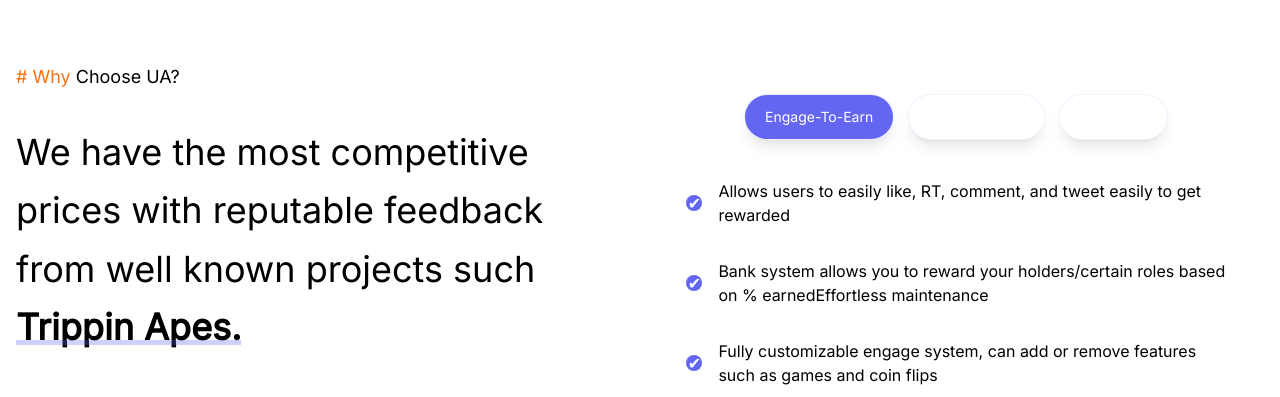
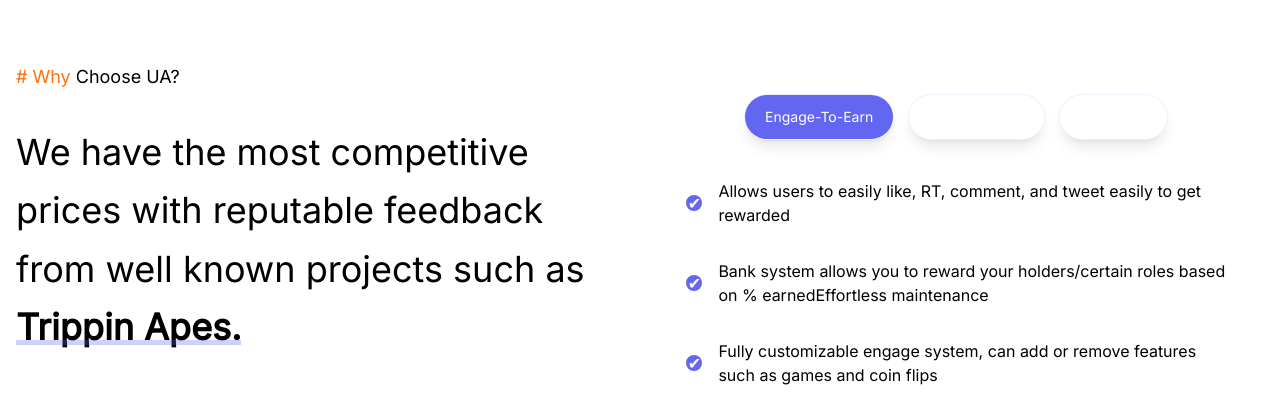
Before and after one commit to jhigger/ua-client-page, a Next.js app: page / in a window 1280 px wide. Shown: the part 1540-1937 px from the top of the page. Built offline with nearby package versions, Linux system fonts and the light colour scheme.

Commit message:
correction

```diff
--- a/src/components/Why.tsx
+++ b/src/components/Why.tsx
@@ -10,7 +10,7 @@
 				</div>
 				<h2 className="mb-9 text-4xl leading-relaxed">
 					We have the most competitive prices with reputable feedback
-					from well known projects such{" "}
+					from well known projects such as{" "}
 					<span className="underlined inline-block w-max font-bold leading-none">
 						Trippin Apes.
 					</span>
```
